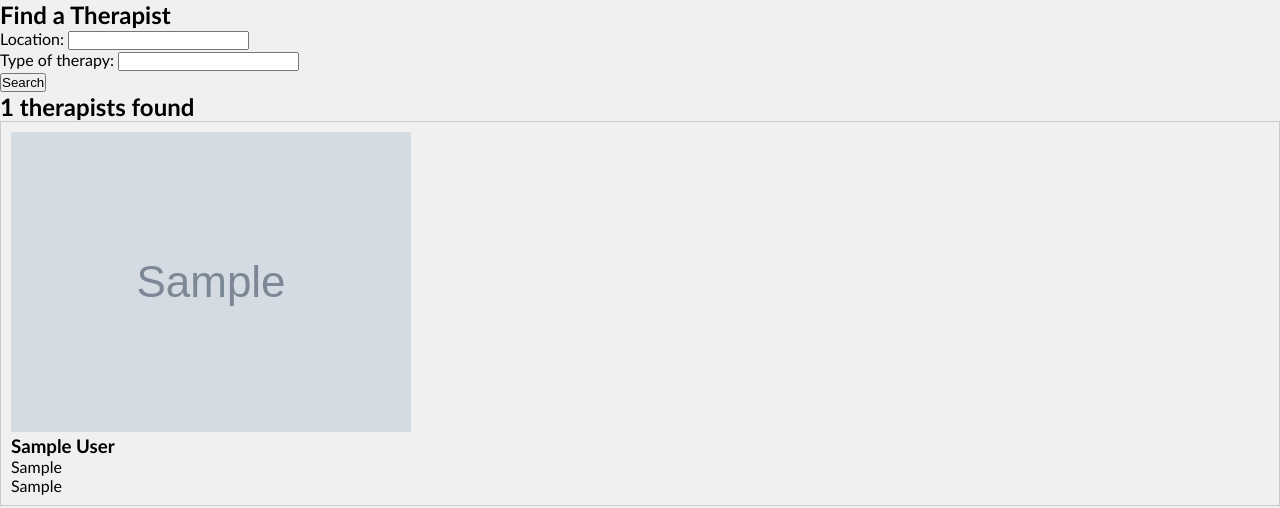
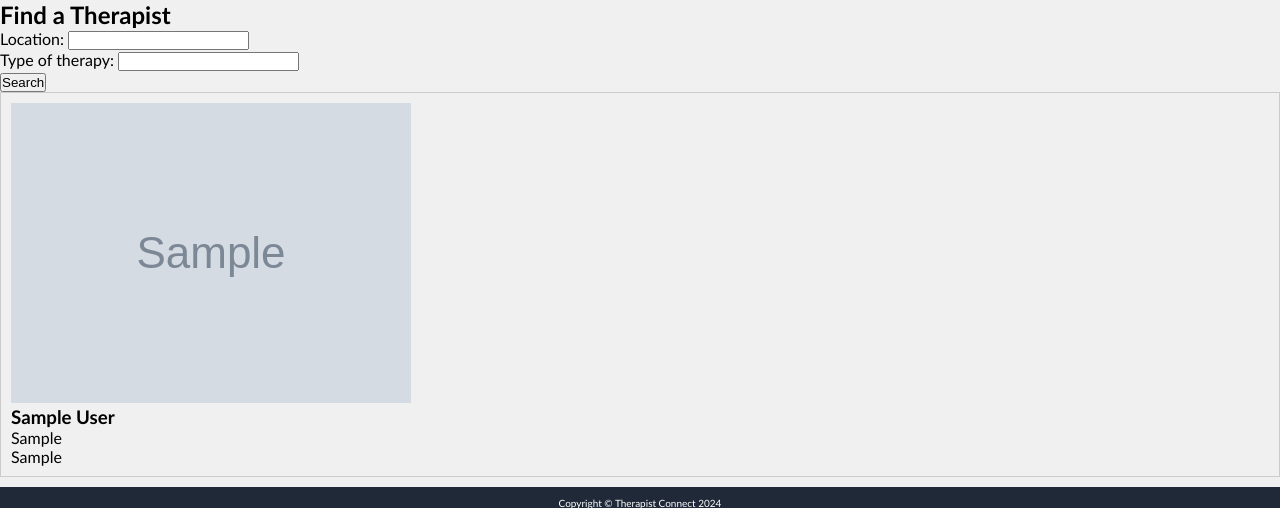
Before and after one commit to MbuviM/Landing-Page, a Django app: page /find-a-therapist/ in a window 1280 px wide. Shown: the part 86-594 px from the top of the page. Run offline with Django 5.2, Linux system fonts and the light colour scheme; tables that the repository leaves empty hold one stand-in row (values such as "Sample post"); grey boxes marked "Sample" are stand-in pictures.

```diff
--- a/backend/templates/find-a-therapist.html
+++ b/backend/templates/find-a-therapist.html
@@ -58,7 +58,6 @@
     {% if form.is_bound and form.is_valid %}
     {% if therapists %}
         <div class="results-container">
-            <h2>{{ therapists|length }} therapists found</h2>
             {% for therapist in therapists %}
             <div class="therapist-box" onclick="toggleDetails(this)">
                 <div class="circle-img">
```
